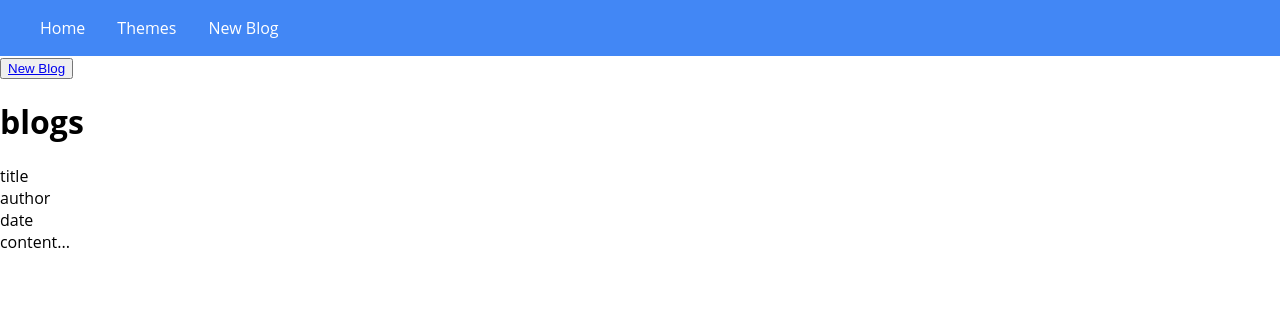
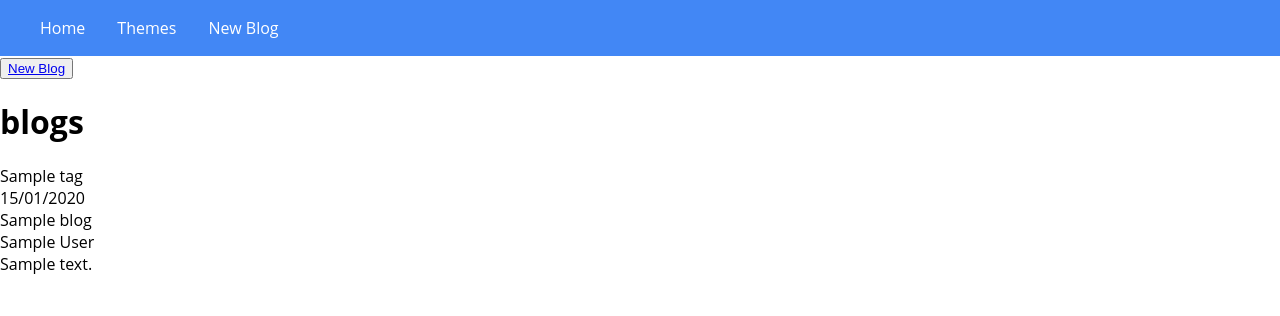
Before and after one commit to h-sick/blog, a Node server app: template views/main.ejs in a window 1280 px wide. Shown: the top 316 px of the page. Run offline with Node 20, Linux system fonts and the light colour scheme; the template is opened without the code that fills it: most values are stand-ins (such as "Sample title", 1, 10 or a date in 2020); data that the repository does not hold is empty; some libraries are stand-ins or nearby versions.

Commit message:
feat: show blogs from database on Home page

```diff
--- a/app.js
+++ b/app.js
@@ -22,7 +22,7 @@ app.use(errorController.get404);
 const port = 3000;
 
 sequelize
-  .sync({ force: true }) // 테이블을 강제로 다시 생성
+  .sync({ force: false })
   .then(() => {
     app.listen(port);
   })
--- /dev/null
+++ b/views/blog-item.ejs
@@ -0,0 +1,17 @@
+<div class="blog-item">
+  <div class="tags">
+    <% if (blog.tags.length > 0) { %> <% blog.tags.forEach((tag) => { %>
+    <div class="tag"><%= tag %></div>
+    <% }) %> <% } else { %>
+    <div class="tag">No tags</div>
+    <% } %>
+  </div>
+  <div class="date">
+    <%= new Date(blog.updatedAt).toLocaleDateString('en-AU', { year: 'numeric',
+    month: '2-digit', day: '2-digit' }).replace(/\. /g, '.').replace('.', '') %>
+  </div>
+  <div class="title"><%= blog.title %></div>
+
+  <div class="author"><%= blog.author %></div>
+  <div class="content"><%= blog.content %></div>
+</div>
--- a/views/blog-list.ejs
+++ /dev/null
@@ -1,6 +0,0 @@
-<div>
-  <div>title</div>
-  <div>author</div>
-  <div>date</div>
-  <div>content...</div>
-</div>
--- a/views/main.ejs
+++ b/views/main.ejs
@@ -5,7 +5,13 @@
   <div class="blog-list">
     <button><a href="/blog/new">New Blog</a></button>
     <h1>blogs</h1>
-    <%- include('blog-list.ejs') %>
+    <% if (blogs.length === 0) { %>
+      <h2>No posts yet</h2>
+    <% } else { %>
+      <% blogs.forEach((blog) => { %>
+        <%- include('blog-item.ejs', { blog: blog }) %>
+      <% }) %>
+    <% } %>
   </div>
 </body>
 <%- include('includes/end.ejs') %>
```
Also changed, not shown: controllers/main.js (+12 -3 lines).
